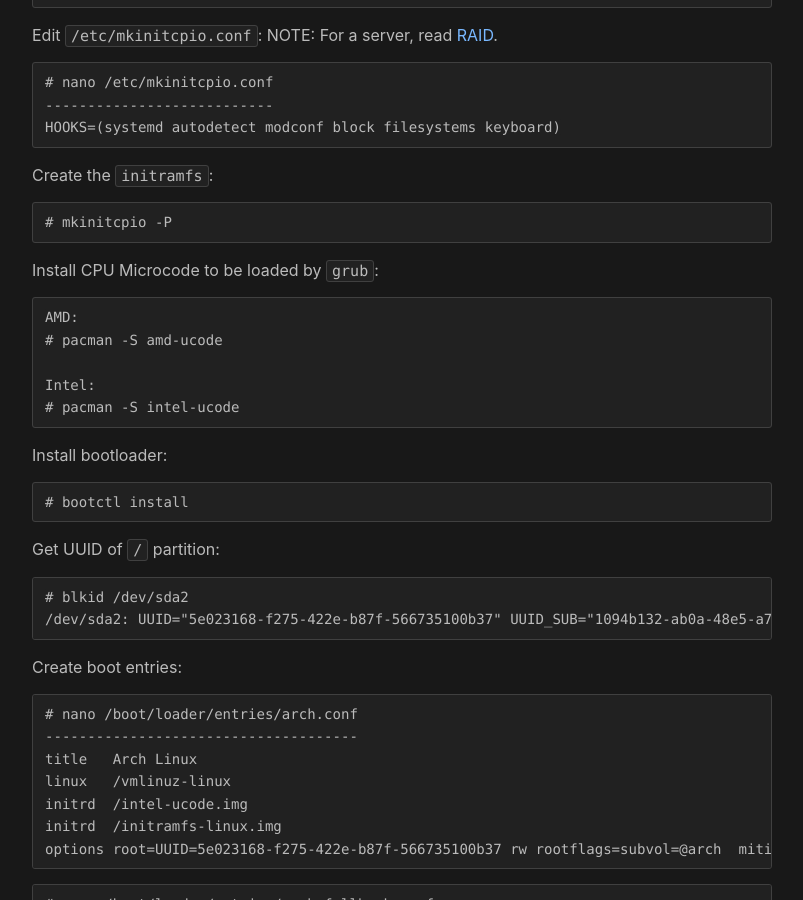
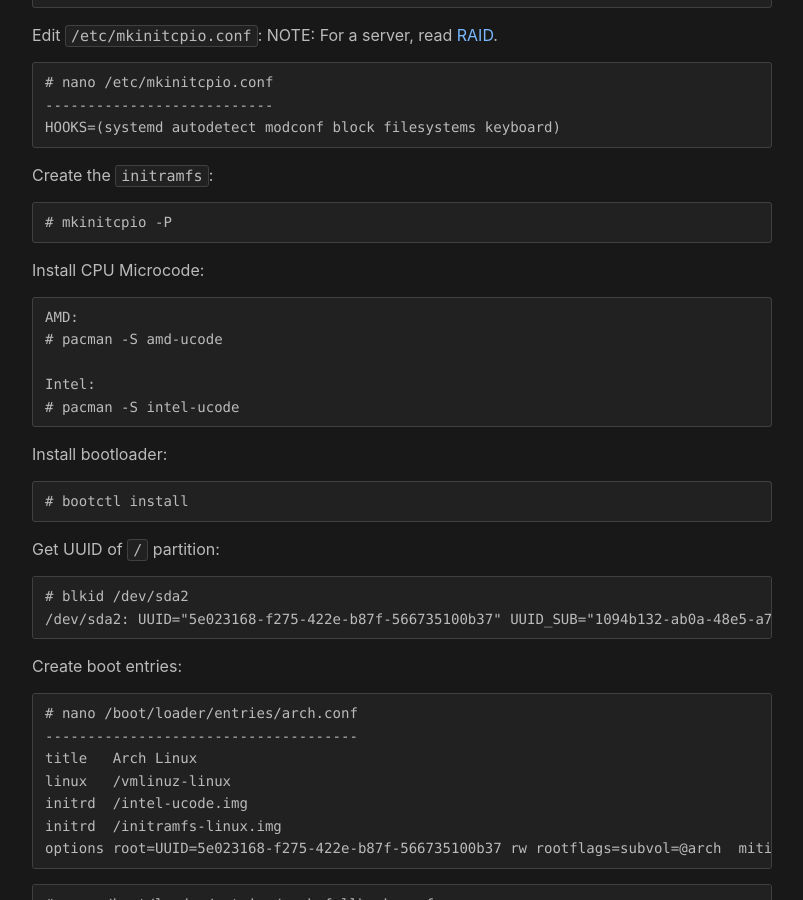
Before and after one commit to CurtisLeeBolin/leedev.org, a Jekyll site: the page built from _posts/2015-09-28-arch-linux-uefi-install-notes.md, in a window 1280 px wide and 900 px high, scrolled down 3107 px. Shown: the whole window, without its empty margins (238-1041 px from the left). Built offline with Jekyll 4.4.1, drawn with Linux system fonts in a browser that asks for light colours.

Commit message:
Update 2015-09-28-arch-linux-uefi-install-notes.md

````diff
--- a/_posts/2015-09-28-arch-linux-uefi-install-notes.md
+++ b/_posts/2015-09-28-arch-linux-uefi-install-notes.md
@@ -190,7 +190,7 @@ Create the `initramfs`:
 # mkinitcpio -P
 ```
 
-Install CPU Microcode to be loaded by `grub`:
+Install CPU Microcode:
 ```
 AMD:
 # pacman -S amd-ucode
````
